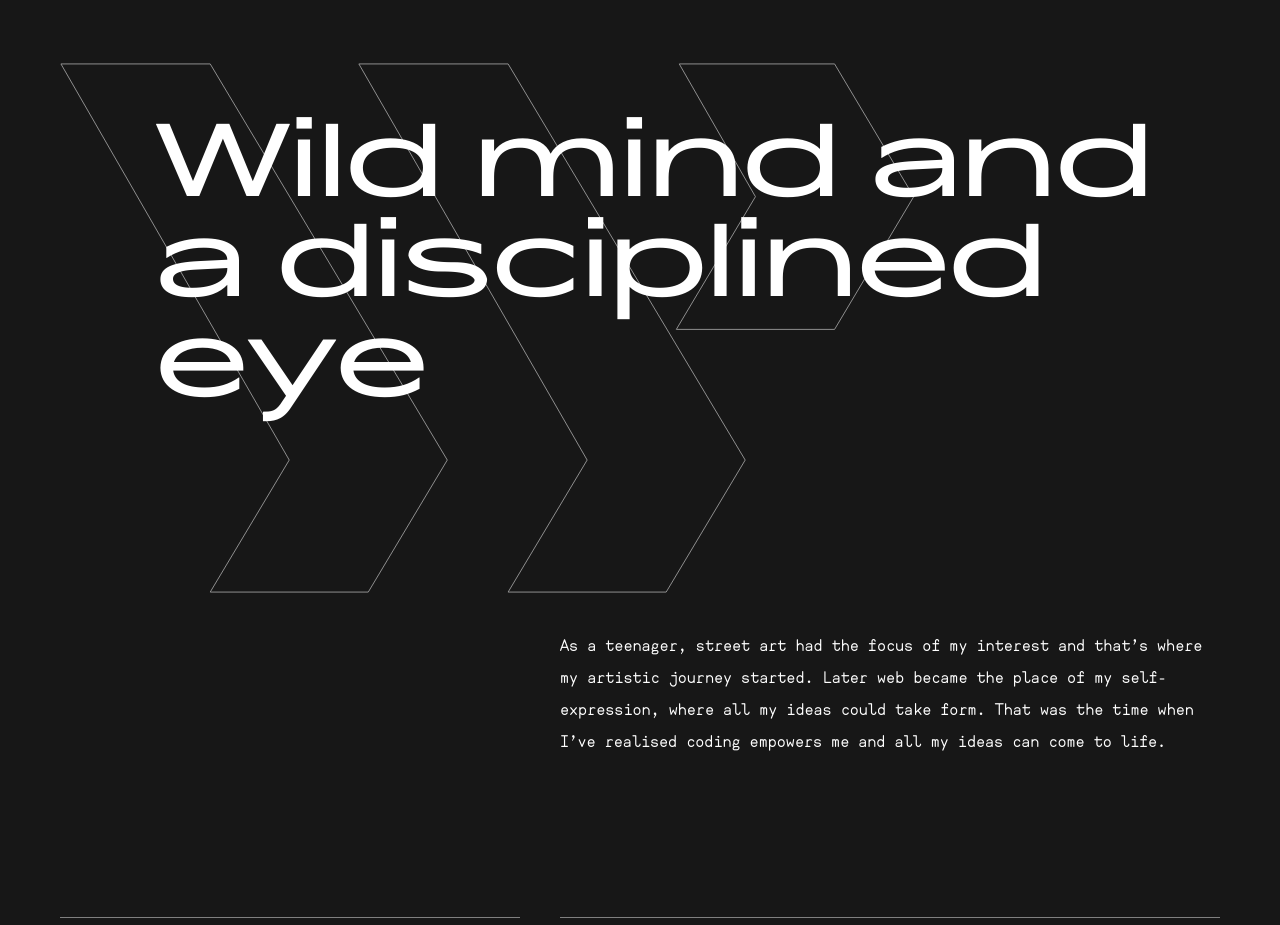
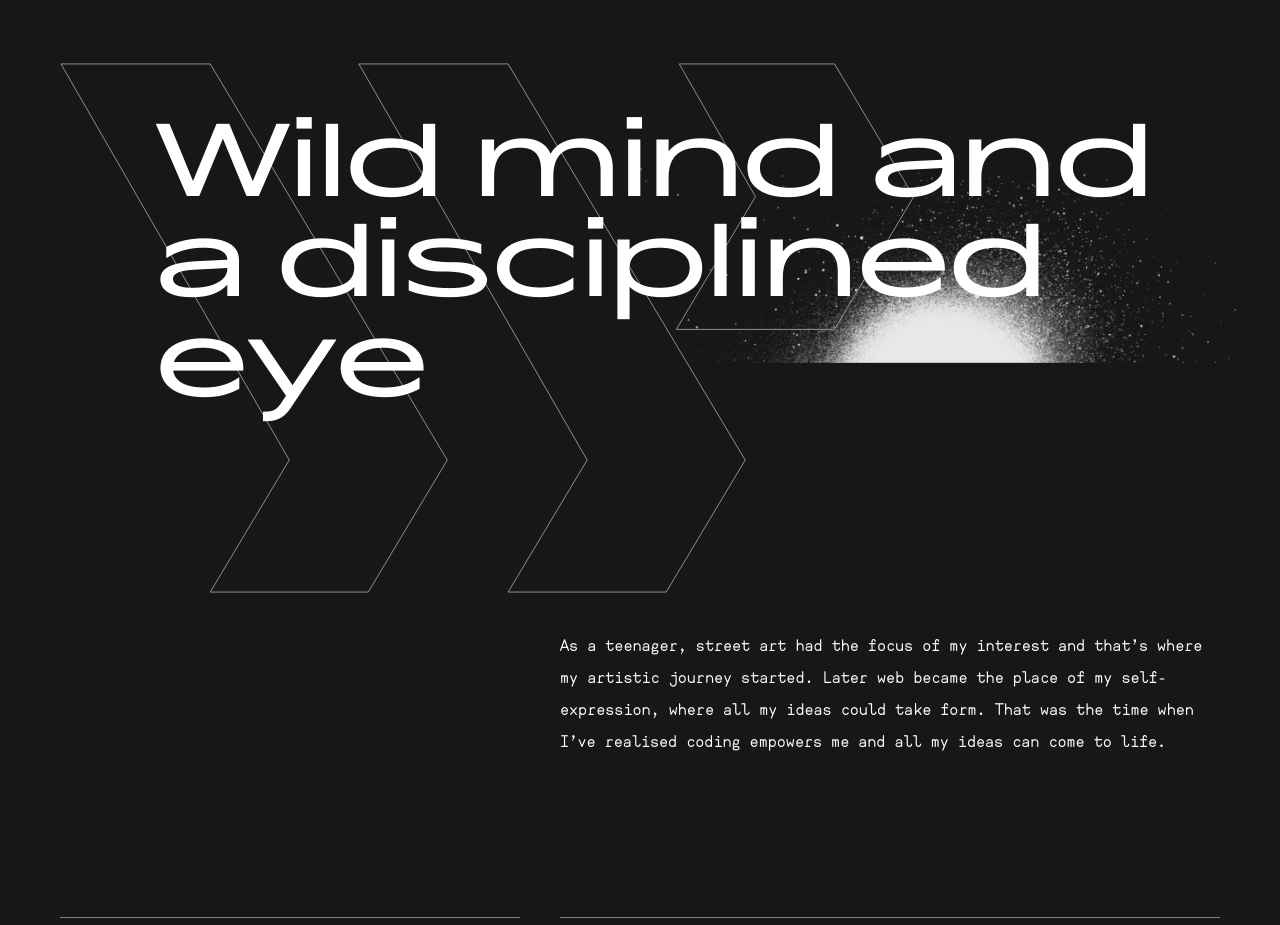
Before and after one commit to tiborsaas/rozmy.com, a website built with Parcel: page index.html in a window 1280 px wide. Shown: the part 7260-8185 px from the top of the page. Built offline with nearby package versions, Linux system fonts and the light colour scheme; files whose address does not match are found by name.

Commit message:
refactor(index): path ifx

```diff
--- a/index.html
+++ b/index.html
@@ -141,7 +141,7 @@
                     </p>
                     <p>
                         I enjoy building new products from the ground up, collaborating with diverse teams from the music, aviation, travel or telco industries, just to name a few.
-                     </p>
+                    </p>
                     <ul class="awards">
                         <li><img src="./assets/logos/kreativ-logo.svg" alt=""></li>
                         <li><img src="./assets/logos/rga-logo.svg" alt=""></li>
@@ -180,10 +180,11 @@
         <section class="wild-mind-header">
             <h1>Wild mind and<br>a disciplined<br>eye</h1>
             <img class="arrows" src="./assets/sections/headers/wild-mind.svg" alt="">
-            <img class="spray" src="./assets/sections/headers/spray-texture.jpg" alt="">
+            <img class="spray" src="./assets/sections/headers/spray-texture.png" alt="">
             <div class="content">
-                <p>As a teenager, street art had the focus of my interest and that’s where my artistic journey started. Later web became the place of my self-expression, where all my ideas could take form. That was the time when I’ve realised coding empowers me and all my ideas can come to life.
-                    </p>
+                <p>
+                    As a teenager, street art had the focus of my interest and that’s where my artistic journey started. Later web became the place of my self-expression, where all my ideas could take form. That was the time when I’ve realised coding empowers me and all my ideas can come to life.
+                </p>
             </div>
         </section>
 
```
